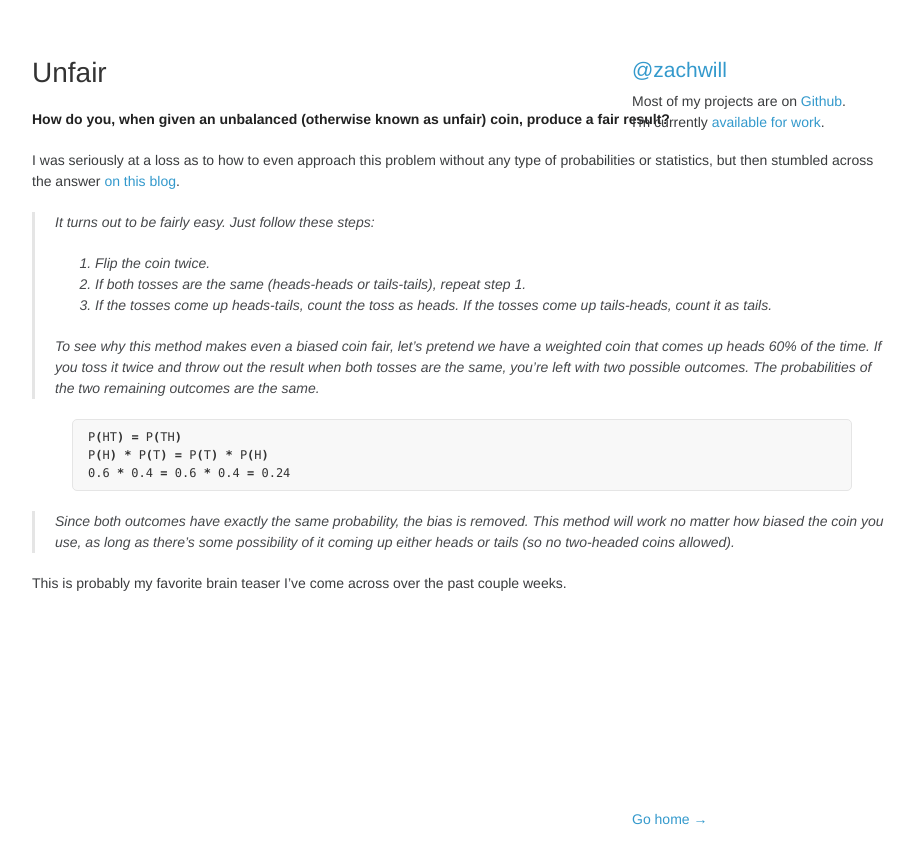
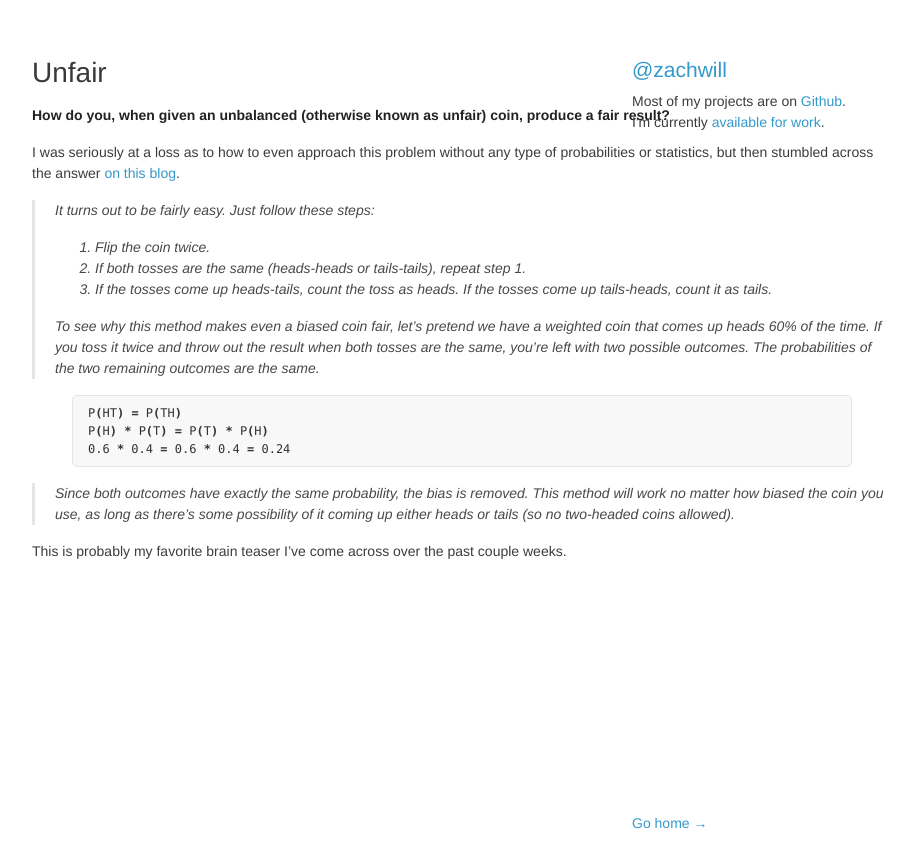
Before and after one commit to zachwill/blog, a Jekyll site: the page built from _posts/2012-11-30-unfair.md, in a window 1280 px wide. Shown: the top 868 px of the page, without its empty margins (178-1093 px from the left). Built offline with Jekyll 4.4.1, drawn with Linux system fonts in a browser that asks for light colours; Markdown is read by kramdown in place of the engine named in the settings.

Commit message:
Update styles

```diff
--- a/css/style.css
+++ b/css/style.css
@@ -12,13 +12,13 @@
 }
 
 h1, h2, h3, h4, h5, h6 {
-  color:#333;
-  font-weight:300;
-  margin:0 0 20px;
+  color:#393939;
+  font-weight:200;
+  margin:0 0 16px;
 }
 
 p, ul, ol, table, pre, dl {
-  margin:0 0 20px;
+  margin:0 0 16px;
 }
 
 h1, h2, h3 {
@@ -27,14 +27,6 @@
 
 h1 {
   font-size:28px;
-}
-
-h2 {
-  color:#393939;
-}
-
-h3, h4, h5, h6 {
-  color:#393939;
 }
 
 a {
```
